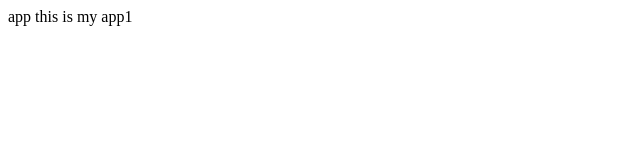
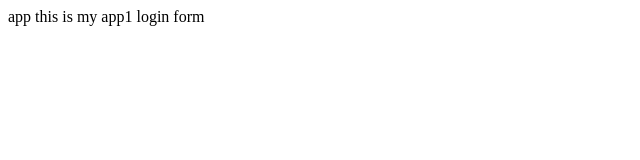
Before and after one commit to vmetnev/myappssample, a plain HTML site: page index.html in a window 1280 px wide. Shown: the full height of the page, 0-640 px from the left. Drawn offline with Linux system fonts and the light colour scheme.

Commit message:
login form

```diff
--- a/index.html
+++ b/index.html
@@ -6,6 +6,7 @@
 
 <body>
     this is my app1
+    login form
 </body>
 
 </html>
```
Also changed, not shown: login.html (added, +5 -0 lines).
